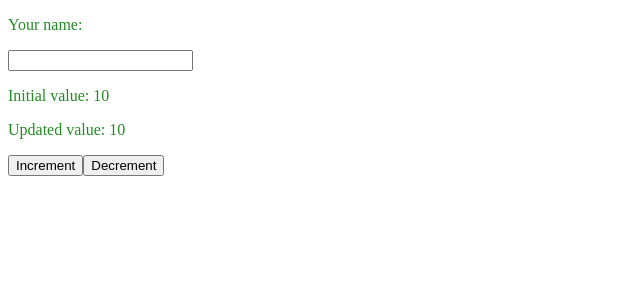
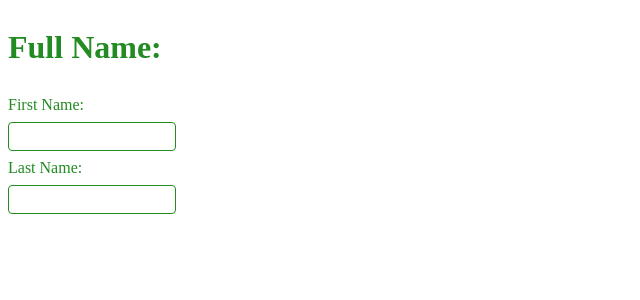
Before and after one commit to didymus707/vue-app, a Vue app: page / in a window 1280 px wide. Shown: the top 300 px of the page, without its empty margins (0-640 px from the left). Built offline with nearby package versions, Linux system fonts and the light colour scheme.

Commit message:
two-way databinding with v-model

```diff
--- a/src/App.vue
+++ b/src/App.vue
@@ -1,13 +1,10 @@
 <template>
   <div class="top">
-    <p>Your name: {{ name }}</p>
-    <input type="text" @input="getInput($event, 'Johnson')" />
-    <!-- lock this counter after first render -->
-    <p v-once>Initial value: {{ counter }}</p>
-    <p>Updated value: {{ counter }}</p>
-
-    <button @click="increment">Increment</button>
-    <button @click="decrement">Decrement</button>
+    <h1>Full Name: {{ firstName }} {{ lastName }}</h1>
+    <label class="margin">First Name: {{ firstName }}</label>
+    <input class="margin input" type="text" v-model="firstName" />
+    <label class="margin">Last Name: {{ lastName }}</label>
+    <input class="margin input" type="text" v-model="lastName" />
   </div>
 </template>
 
@@ -15,27 +12,28 @@
 export default {
   data() {
     return {
-      name: "",
-      counter: 10,
+      firstName: "",
+      lastName: "",
     };
   },
-  methods: {
-    getInput(event, lastName) {
-      this.name = event.target.value + " " + lastName;
-    },
-    increment() {
-      this.counter++;
-    },
-    decrement() {
-      this.counter--;
-    },
-  },
+
 };
 </script>
 
 <style scoped>
 .top {
+  width: 40%;
+  display: flex;
+  flex-direction: column;
   color: forestgreen;
 }
+.margin {
+  margin-top: 8px;
+}
+.input {
+  width: 28%;
+  padding: 6px 12px;
+  border-radius: 4px;
+  border: 1px solid forestgreen;
+}
 </style>
->
```
